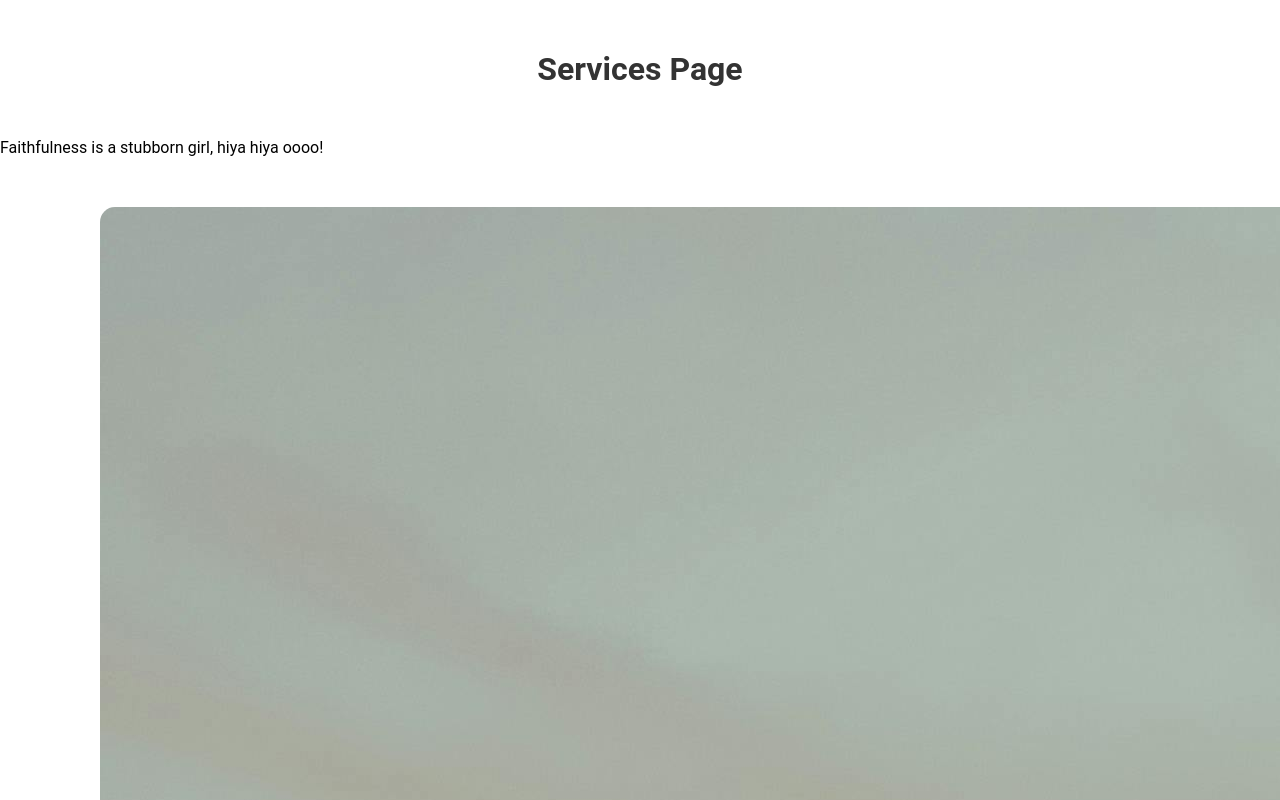
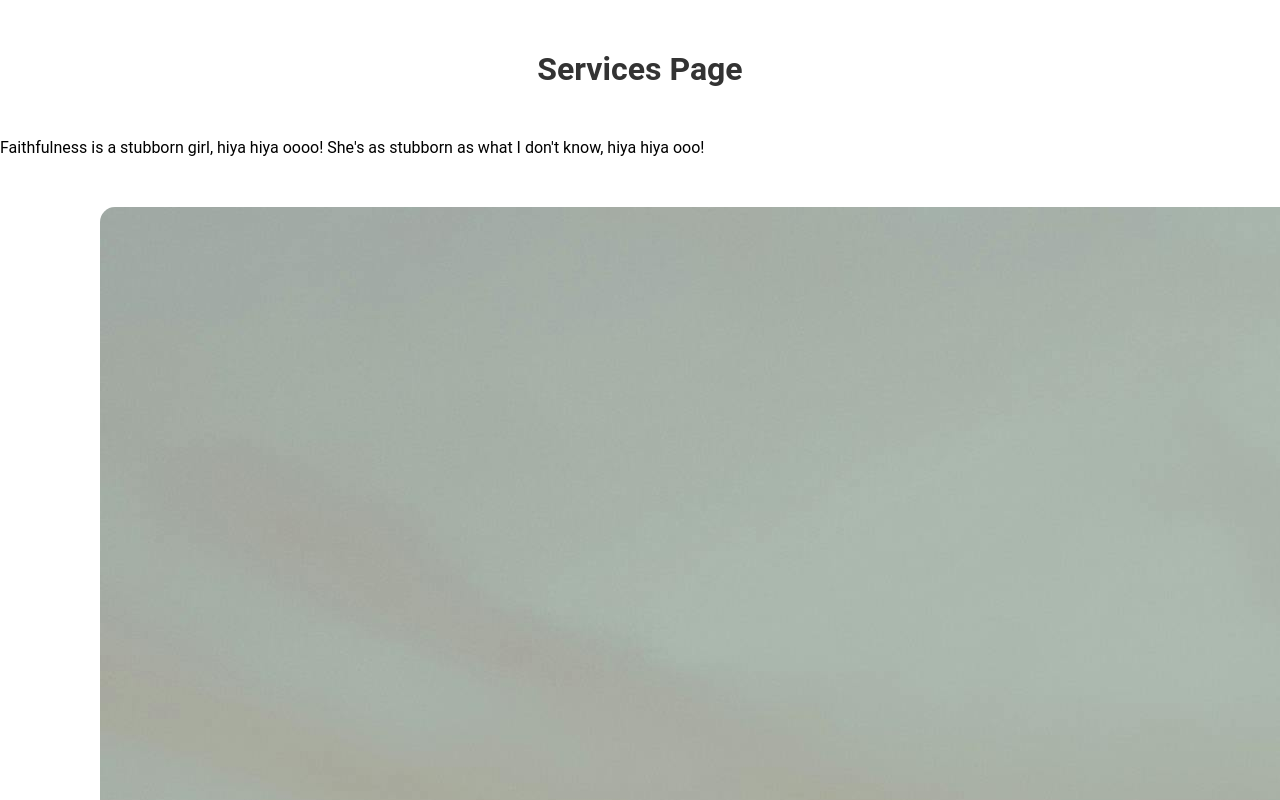
Before and after one commit to AYD-7/Oruss, a plain HTML site: page services.html in a window 1280 px wide. Shown: the top 800 px of the page. Drawn offline with Linux system fonts and the light colour scheme.

Commit message:
Update services description with additional text

```diff
--- a/services.html
+++ b/services.html
@@ -9,7 +9,7 @@
 <body>
     <h1>Services Page</h1>
 
-    <p>Faithfulness is a stubborn girl, hiya hiya oooo!</p>
+    <p>Faithfulness is a stubborn girl, hiya hiya oooo! She's as stubborn as what I don't know, hiya hiya ooo!</p>
 
     <div class="container">
         <img src="./assets/image-grass.jpg" alt="An Image">
```
